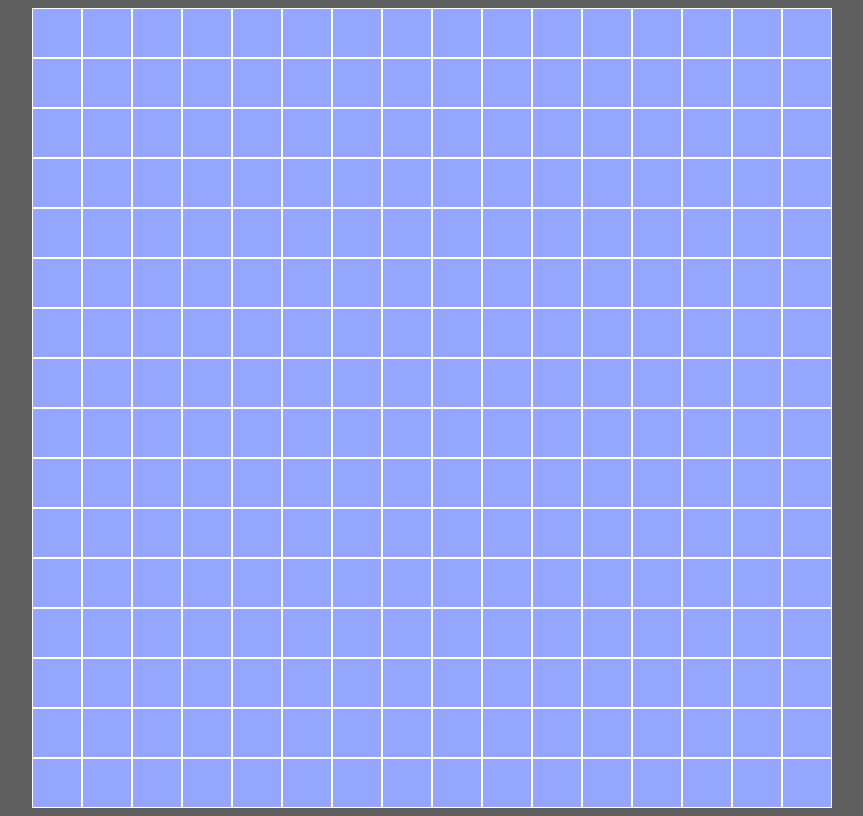
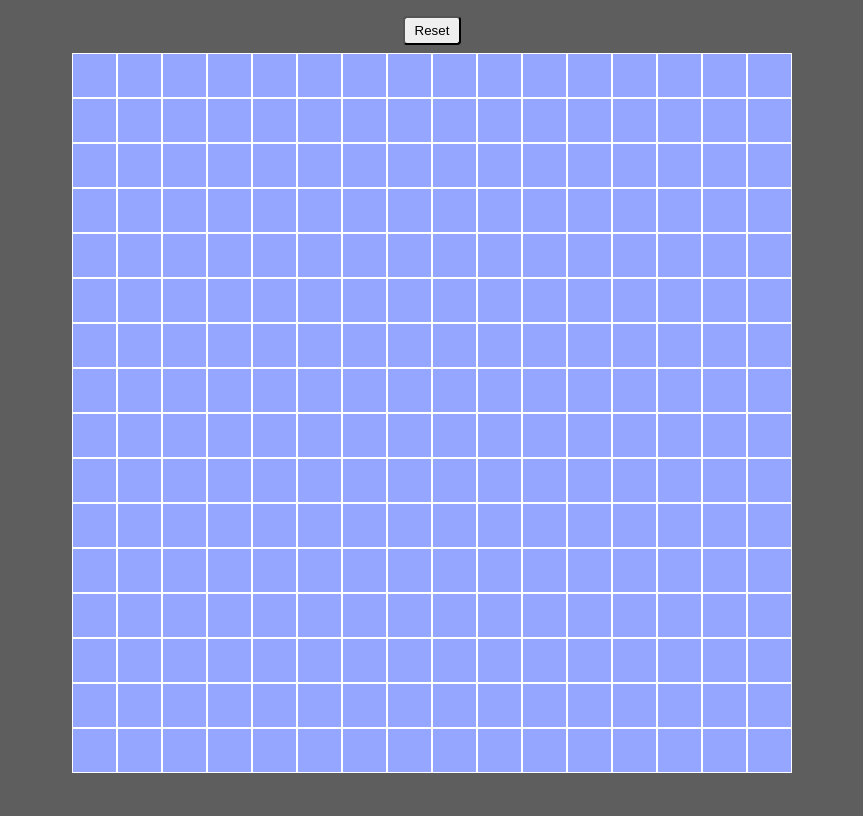
Before and after one commit to crpreble/etch-a-sketch, a plain HTML site: page index.html in a window 1280 px wide. Shown: the whole page, without its empty margins (208-1071 px from the left). Drawn offline with Linux system fonts and the light colour scheme.

Commit message:
add reset button, prompt for user to input grid size, create grid of variable size via function popGrid

```diff
--- a/index.html
+++ b/index.html
@@ -6,6 +6,7 @@
         <link rel='stylesheet' href='style.css'>
     </head>
     <body>
+        <button id='reset'>Reset</button>
         <div id='grid-board'></div>
         <script src='script.js'></script>
     </body>
--- a/script.js
+++ b/script.js
@@ -1,12 +1,36 @@
-const pix = document.createElement('div');
+
 const gridBoard=document.querySelector('#grid-board')
-pix.classList.add('pix');
+
 
 function popGrid(size) {
+      while(gridBoard.firstChild) {
+          gridBoard.removeChild(gridBoard.firstChild);
+      }
+      gridBoard.setAttribute('style', `grid-template-columns: repeat(${size}, 1fr`)
       area= size*size;
       for (let i=0; i<area; i++){
           gridBoard.appendChild(document.createElement('div'));
+          document.getElementById('grid-board').lastChild.classList.add('pix');
+          /*document.getElementById('grid-board').lastChild.addEventListener('onmouseover');*/
+          const pix = gridBoard.querySelectorAll('div');
+          pix.forEach((div) => {
+              div.addEventListener('mouseover', (e) =>{
+                  e.target.style.background ='white';
+                })
+              });
       }
 }
 
 popGrid(16);
+const pix = gridBoard.querySelectorAll('div');
+pix.forEach((div) => {
+    div.addEventListener('mouseover', (e) =>{
+        e.target.style.background ='white';
+    })
+});
+
+const reset = document.getElementById('reset');
+reset.addEventListener('click', function() {
+    let scale=prompt('enter number of rows:');
+    popGrid(scale);
+})
--- a/style.css
+++ b/style.css
@@ -1,5 +1,6 @@
 body{
     display:flex;
+    flex-direction: column;
     align-items: center;
     justify-content: center;
     background-color: #5e5e5e;
@@ -8,18 +9,22 @@ body{
 #grid-board{
     display:grid;
     background-color: #a3a3a3;
-    width: 100vmin;
-    height: 100vmin;
+    width: 90vmin;
+    height: 90vmin;
     grid-auto-columns: 1fr;
     grid-template-columns: repeat(16, 1fr);
 }
 
-/*.pix{
+.pix{
     background-color: #94a6ff;
-    border:2px solid white;
+    border:1px solid white;
 }
-*/
-#grid-board > div {
-    background-color: #94a6ff;
-    border:1px solid white
-}
+ .hovered {
+     background-color: white;
+ }
+
+ #reset{
+     margin: 8px;
+     border-radius: 4px;
+     padding: 5px 10px 5px 10px;
+ }
```
